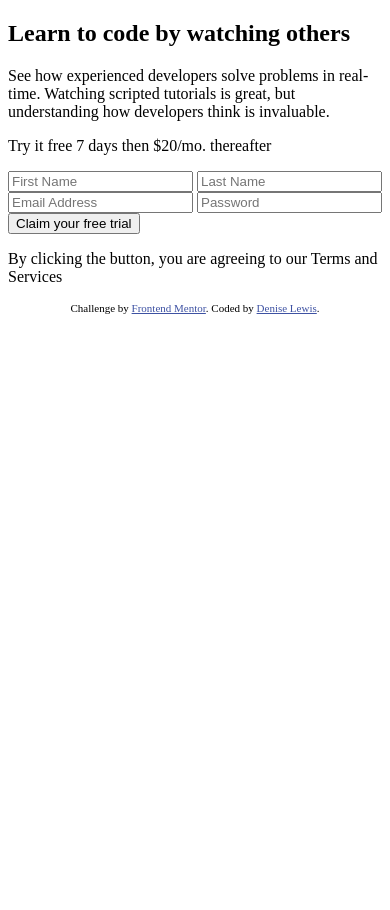
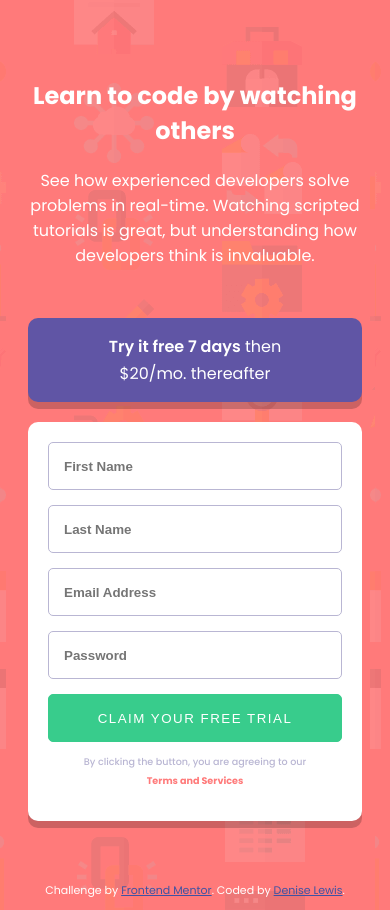
Before and after one commit to DeniseLewis1/intro-component-with-signup-form, a plain HTML site: page index.html in a window 390 px wide. Before the commit the page ends 844 px from the top, so only its background shows below. Drawn offline with Linux system fonts and the light colour scheme.

Commit message:
Add mobile styles

```diff
--- a/index.html
+++ b/index.html
@@ -5,7 +5,10 @@
   <meta name="viewport" content="width=device-width, initial-scale=1.0"> <!-- displays site properly based on user's device -->
 
   <link rel="icon" type="image/png" sizes="32x32" href="./images/favicon-32x32.png">
-
+  <link rel="stylesheet" href="./styles.css">
+  <link rel="preconnect" href="https://fonts.googleapis.com">
+  <link rel="preconnect" href="https://fonts.gstatic.com" crossorigin>
+  <link href="https://fonts.googleapis.com/css2?family=Poppins:ital,wght@0,100;0,200;0,300;0,400;0,500;0,600;0,700;0,800;0,900;1,100;1,200;1,300;1,400;1,500;1,600;1,700;1,800;1,900&display=swap" rel="stylesheet">
   <title>Frontend Mentor | Intro component with sign up form</title>
 
   <!-- Feel free to remove these styles or customise in your own stylesheet 👍 -->
@@ -31,12 +34,11 @@
         <input type="email" class="email" placeholder="Email Address" />
         <input type="password" class="password" placeholder="Password" />
         <button class="submit">Claim your free trial</button>
+        <p class="terms-and-services">
+          By clicking the button, you are agreeing to our <span>Terms and Services</span>
+        </p>
       </form>
-      <p class="terms-and-services">
-        By clicking the button, you are agreeing to our <span>Terms and Services</span>
-      </p>
     </section>
-    <div></div>
   </main>
   <footer>
     <p class="attribution">
--- /dev/null
+++ b/styles.css
@@ -0,0 +1,92 @@
+:root {
+    --red: hsl(0, 100%, 74%);
+    --green: hsl(154, 59%, 51%);
+    --blue: hsl(248, 32%, 49%);
+    --darkblue: hsl(249, 10%, 26%);
+    --grayishblue: hsl(246, 25%, 77%);
+    --white: #FFF;
+}
+
+* {
+    box-sizing: border-box;
+    /*outline: 1px dashed red;*/
+  }
+
+body {
+    background-image: url("./images/bg-intro-mobile.png");
+    background-color: var(--red);
+    font-size: 16px;
+    font-weight: 400;
+    font-family: "Poppins", sans-serif;
+    color: var(--white);
+    text-align: center;
+}
+
+main {
+    margin: 0 auto;
+    padding: 50px 20px;
+    max-width: 375px;
+}
+
+.section {
+    width: 375px
+}
+
+.trial {
+    background: var(--blue);
+    padding: 15px 50px;
+    border-radius: 10px;
+    box-shadow: 0 7px rgba(0, 0, 0, 0.2);
+    margin: 50px 0 20px;
+    text-align: center;
+    line-height: 1.7rem;
+}
+
+.trial span {
+    font-weight: 600;
+}
+
+.input-form {
+    display: flex;
+    flex-direction: column;
+    background: var(--white);
+    padding: 20px;
+    border-radius: 10px;
+    box-shadow: 0 7px rgba(0, 0, 0, 0.2);
+}
+
+.input-form input, .submit {
+    height: 3rem;
+    border-radius: 5px;
+}
+
+input {
+    border: 1px solid var(--grayishblue);
+    margin-bottom: 15px;
+    padding-left: 15px;
+    font-weight: 600;
+}
+
+.submit {
+    background: var(--green);
+    color: var(--white);
+    border: 1px solid var(--green);
+    text-transform: uppercase;
+    letter-spacing: 1.5px;
+}
+
+.terms-and-services {
+    color: var(--grayishblue);
+    font-size: 0.6rem;
+    font-weight: 500;
+    /*width: 75%;*/
+    margin: 0;
+    padding: 10px 35px;
+    text-align: center;
+    line-height: 1.2rem;
+}
+
+.terms-and-services span {
+    color: var(--red);
+    font-weight: 700;
+}
```
